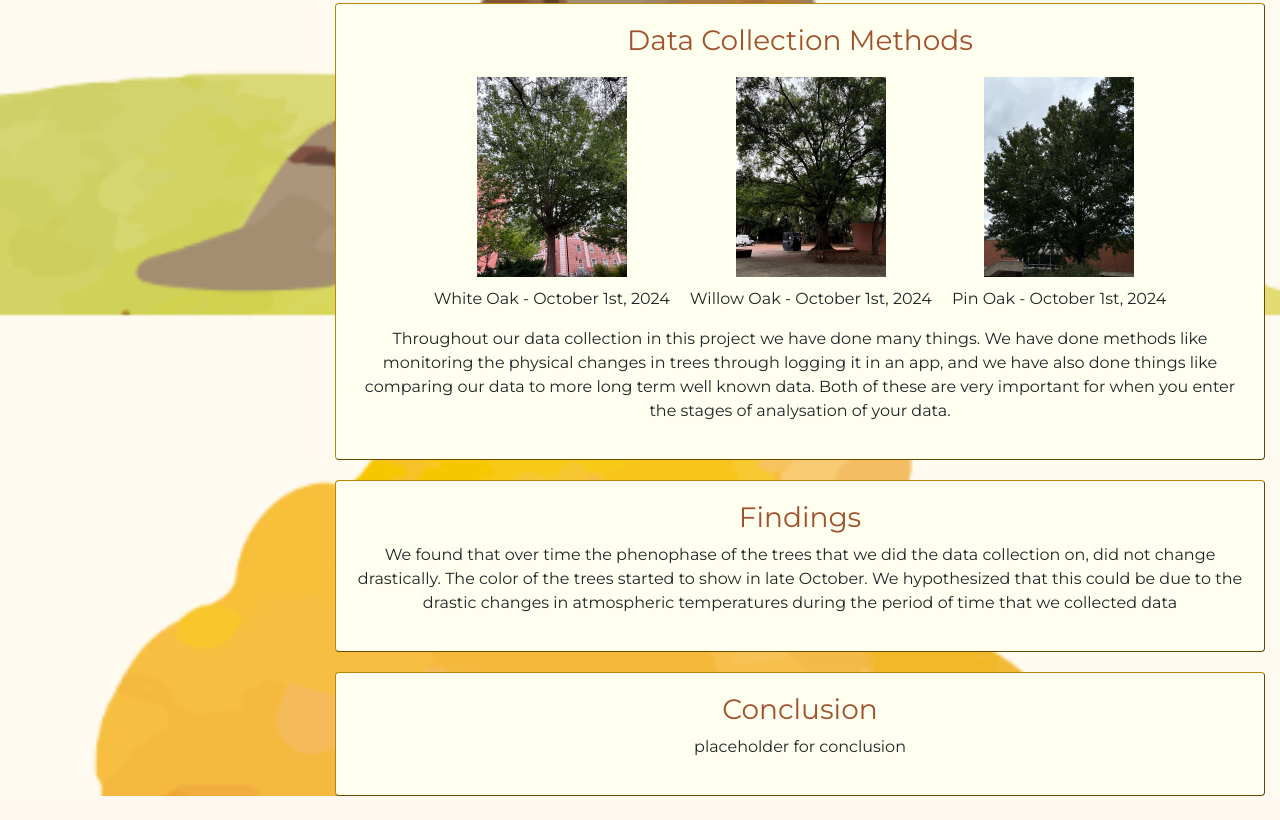
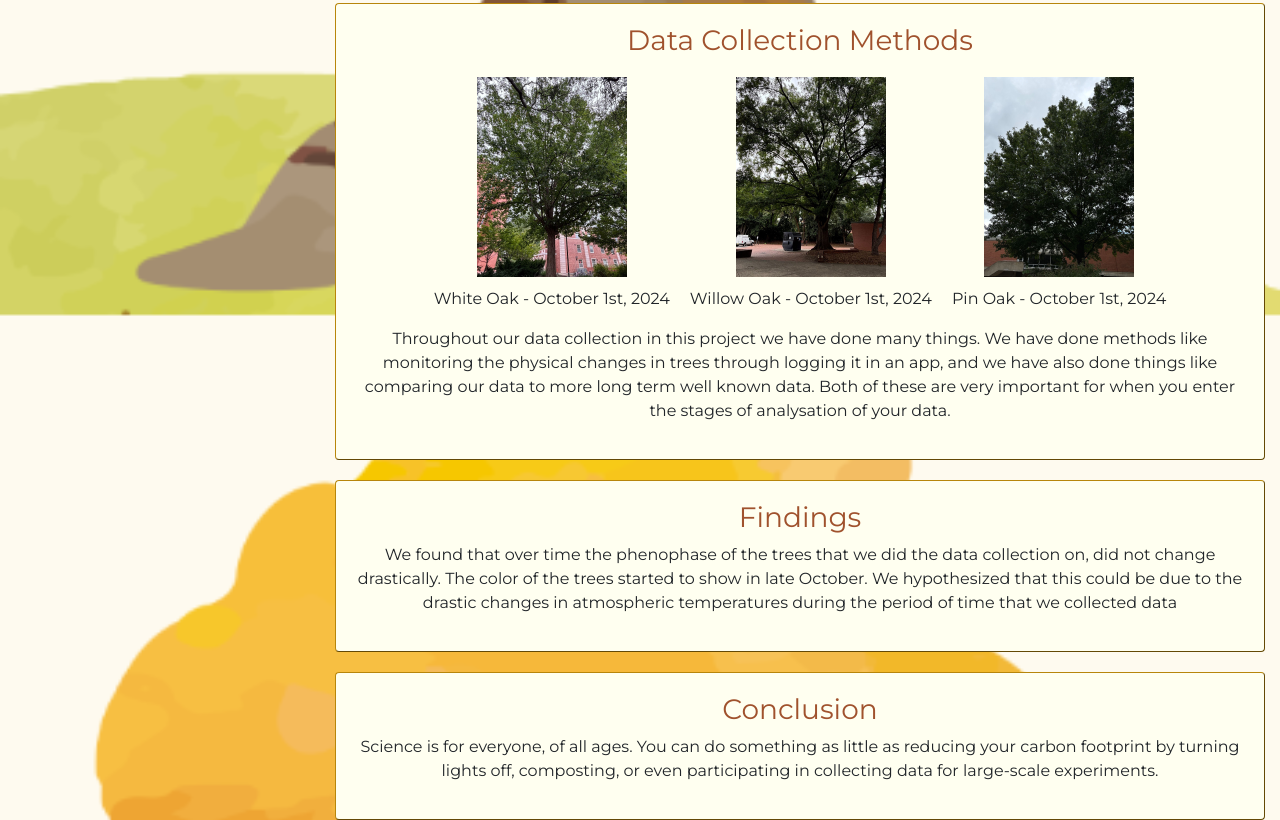
Before and after one commit to sumaitasr/env101, a plain HTML site: page index.html in a window 1280 px wide. Shown: the part 1640-2460 px from the top of the page. Before the commit the page ends 2436 px from the top, so only its background shows below. Drawn offline with nearby package versions, Linux system fonts and the light colour scheme.

Commit message:
update conclusion

```diff
--- a/index.html
+++ b/index.html
@@ -150,7 +150,9 @@
                 </div>
                 <div id="conclusion" class="content-section">
                     <h3>Conclusion</h3>
-                    <p>placeholder for conclusion</p>
+                    <p>Science is for everyone, of all ages. You can do something as little as
+                        reducing your carbon footprint by turning lights off, composting, or
+                        even participating in collecting data for large-scale experiments. </p>
                 </div>
             </div>
         </div>
```
